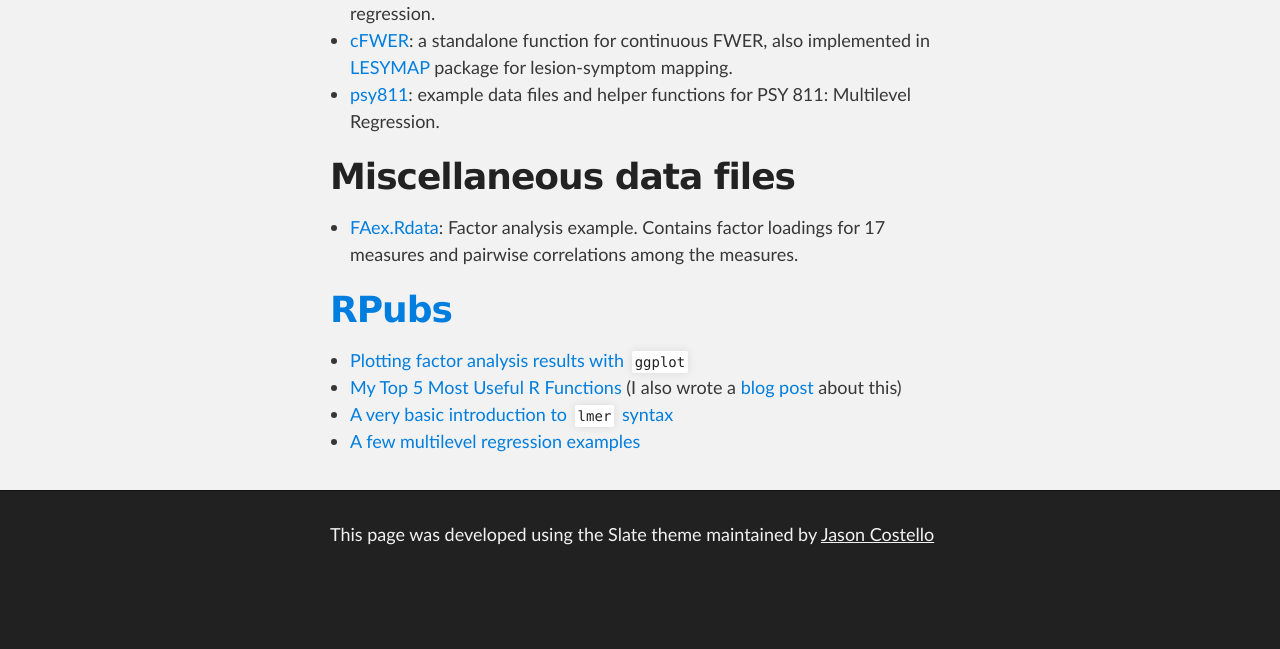
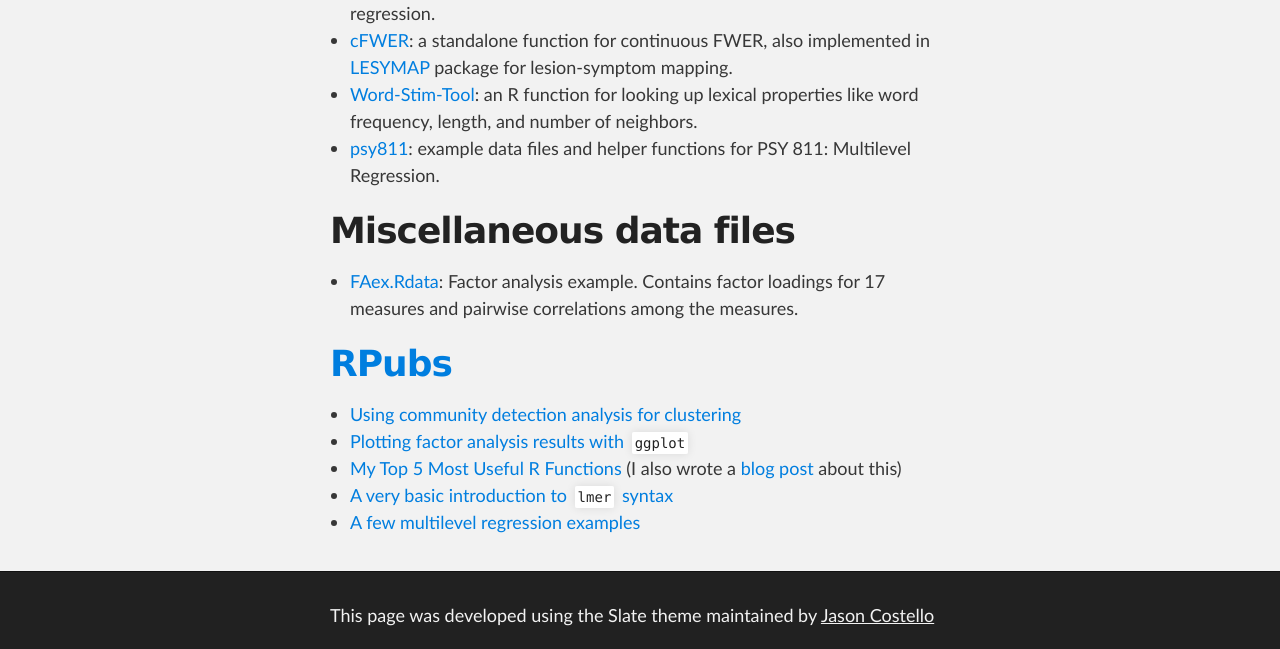
Before and after one commit to dmirman-zz/dmirman.github.io, a plain HTML site: page index.html in a window 1280 px wide. Shown: the part 610-1259 px from the top of the page. Before the commit the page ends 1193 px from the top, so only its background shows below. Drawn offline with Linux system fonts and the light colour scheme.

Commit message:
added Word-Stim-Tool and CDA
Added links to JFLandrigan's Word-Stim-Tool and RPub about using CDA for clustering.

```diff
--- a/index.html
+++ b/index.html
@@ -32,6 +32,7 @@
         <ul>
 		<li><a href="http://github.com/dmirman/SVR-LSM">SVR-LSM</a>: multivariate lesion-symptom mapping using support vector regression.</li>
 		<li><a href="https://gist.github.com/dmirman/05a92e0e9e0027f6fe6e528c648143d7">cFWER</a>: a standalone function for continuous FWER, also implemented in <a href="https://dorianps.github.io/LESYMAP/">LESYMAP</a> package for lesion-symptom mapping.</li>
+		<li><a href="http://github.com/JFLandrigan/Word-Stim-Tool">Word-Stim-Tool</a>: an R function for looking up lexical properties like word frequency, length, and number of neighbors.</li>
 		<li><a href="http://github.com/dmirman/psy811">psy811</a>: example data files and helper functions for PSY 811: Multilevel Regression.</li>
 		</ul>
 
@@ -42,6 +43,7 @@
 
         <h1><a href="http://rpubs.com">RPubs</a></h1>
 		<ul>
+		<li><a href="http://rpubs.com/JFLandrigan/CDA_Clustering">Using community detection analysis for clustering</li>
 		<li><a href="http://rpubs.com/danmirman/plotting_factor_analysis">Plotting factor analysis results with <code>ggplot</code></li>
 		<li><a href="http://rpubs.com/danmirman/Rgroup-part1">My Top 5 Most Useful R Functions</a> (I also wrote a <a href="http://mindingthebrain.blogspot.com/2015/02/my-top-5-r-functions.html">blog post</a> about this)</li>
 		<li><a href="http://rpubs.com/danmirman/intro2lmer">A very basic introduction to <code>lmer</code> syntax</a></li>
```
